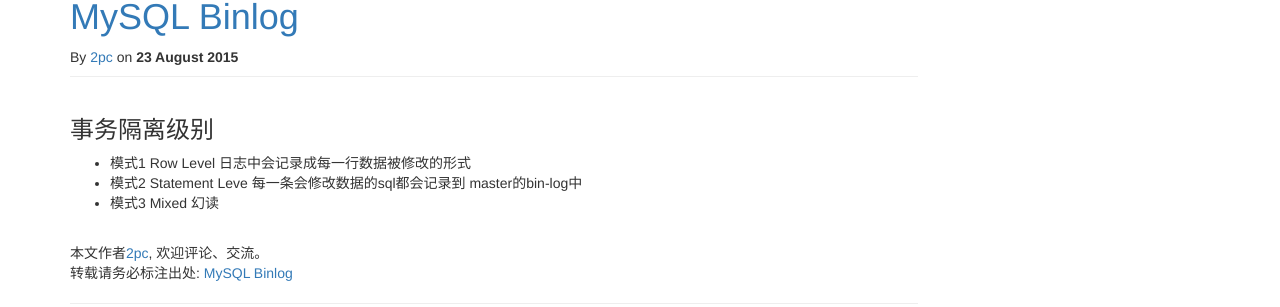
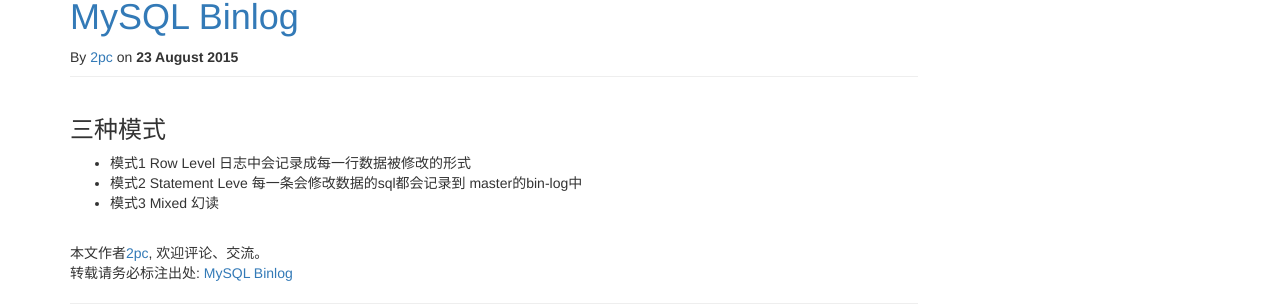
Before and after one commit to luyee/2pc.github.io, a Jekyll site: the page built from _posts/db/2015-08-23-mysql-binlog.md, in a window 1280 px wide. Shown: the part 115-422 px from the top of the page. Built offline with Jekyll 4.4.1, drawn with Linux system fonts in a browser that asks for light colours; nearby versions of some CDN libraries; library files that are not in the unit come from our copies; comment, search, counter and statistics services are not loaded.

Commit message:
Update 2015-08-23-mysql-binlog.md

```diff
--- a/_posts/db/2015-08-23-mysql-binlog.md
+++ b/_posts/db/2015-08-23-mysql-binlog.md
@@ -7,7 +7,7 @@ category: "MySQL"
 tags: ["mysql","binlog"]
 ---
 
-### 事务隔离级别
+###  三种模式
 
 * 模式1 Row Level
     日志中会记录成每一行数据被修改的形式
```
